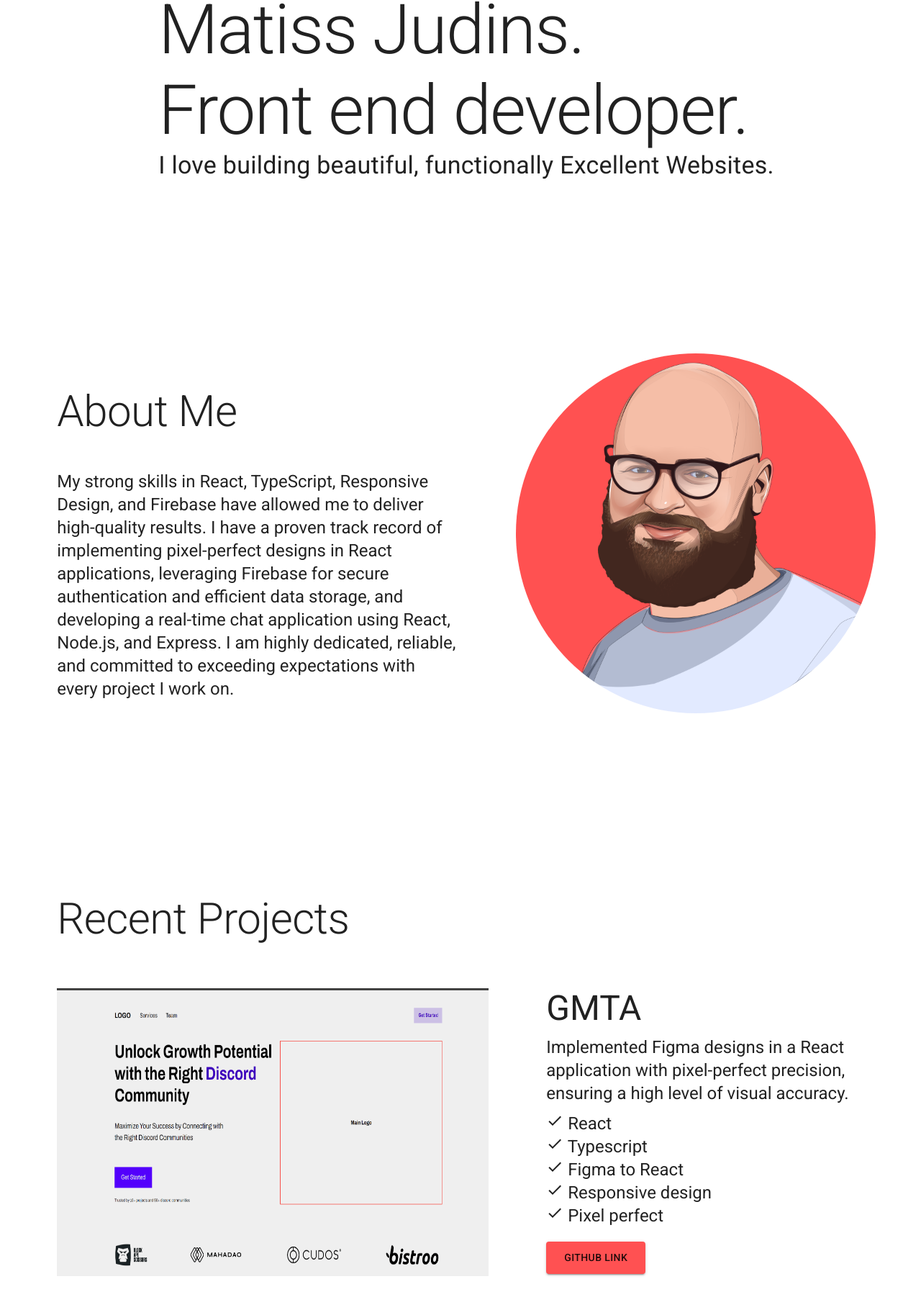
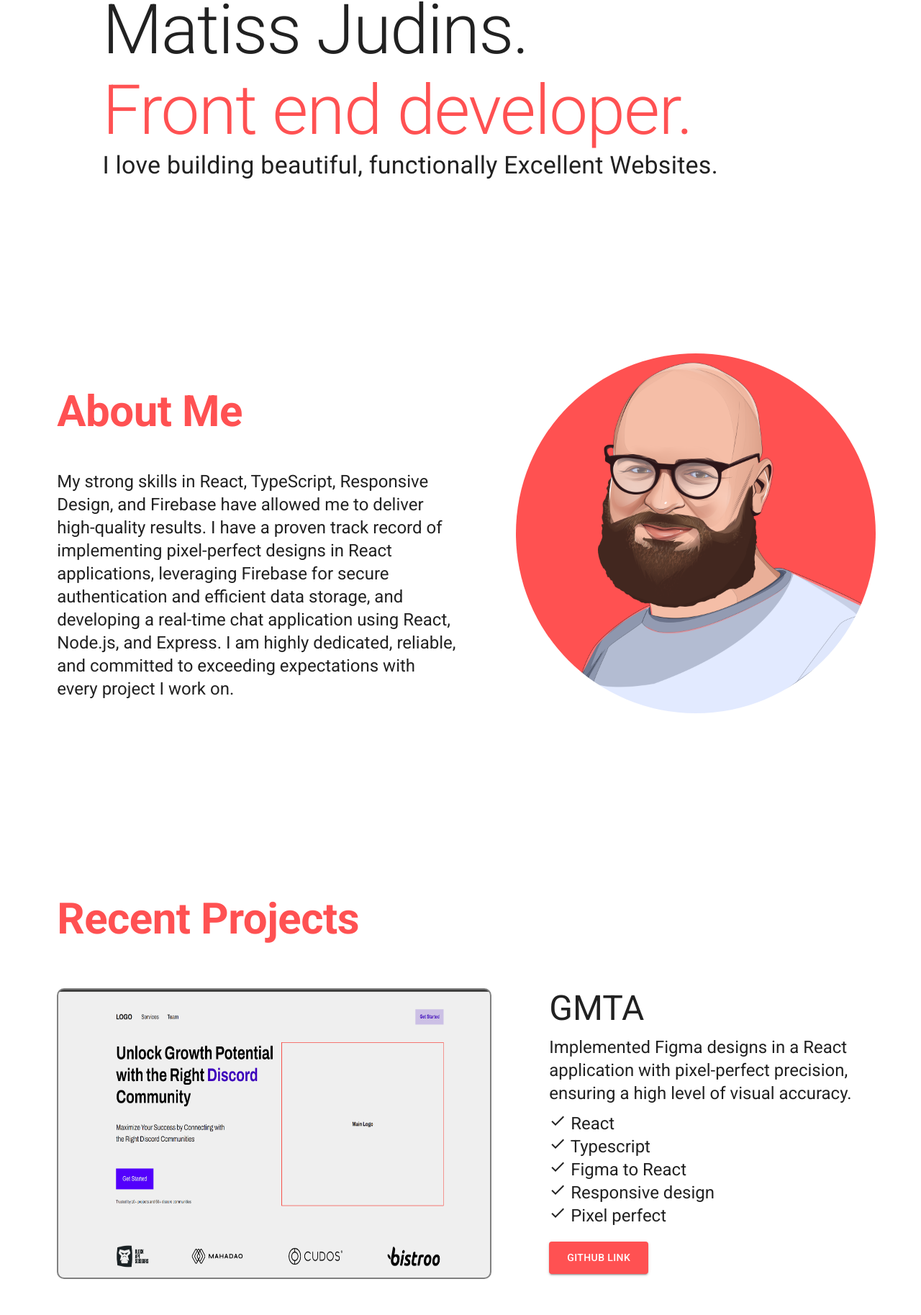
Before and after one commit to Matiss1337/portfolio, a React (Vite) app: page / in a window 1280 px wide. Shown: the part 269-2096 px from the top of the page at 72% size. Built offline with nearby package versions, Linux system fonts and the light colour scheme.

Commit message:
css done

```diff
--- a/src/App.tsx
+++ b/src/App.tsx
@@ -8,7 +8,10 @@ import RightSideBar from './components/RightSideBar'
 import Footer from './components/Footer';
 
 
+
 function App() {
+console.log("Hello, My Name is Matiis, but you can call me Matt, this site was built with React, TS and Materia-ui on VITE base.")
+
   const [mode, setMode] = useState('light')
 
   const darkTheme = createTheme({
@@ -16,6 +19,7 @@ function App() {
       mode: mode
     }
   })
+
 
   return (
     <ThemeProvider theme={darkTheme}>
--- a/src/components/AboutMe.tsx
+++ b/src/components/AboutMe.tsx
@@ -4,14 +4,14 @@ import MyPhoto from "../assets/MyPhoto.png"
 
 
 
-const AboutMe = () => {
+const AboutMe = ({}) => {
   return (
     <Stack flexDirection="row"
-    sx={{display: 'flex', maxWidth: {xs: "80%", sm: "80%", md: "80%", lg: "90%", xl: "100%"},
+    sx={{display: 'flex', width: {xs: "80%", sm: "80%", md: "80%", lg: "90%", xl: "80%"},
     flexDirection: {xs: "column-reverse", sm: "column-reverse", md: "column-reverse", lg: "row", xl: "row"
             }}}>
         <Box>
-        <Typography variant="h2"
+        <Typography variant="h2" color="#ff5152" fontWeight="bold"
         sx={{p:"45px", pl:"0"}}>About Me</Typography>
         <Typography variant="h5"
         sx={{pr:"80px"}}>My strong skills in React, TypeScript, Responsive Design, and Firebase have allowed me to deliver high-quality results. I have a proven track record of implementing pixel-perfect designs in React applications, leveraging Firebase for secure authentication and efficient data storage, and developing a real-time chat application using React, Node.js, and Express. I am highly dedicated, reliable, and committed to exceeding expectations with every project I work on.
--- a/src/components/Footer.tsx
+++ b/src/components/Footer.tsx
@@ -1,12 +1,12 @@
 import React from 'react'
-import {Box, Stack, Typography} from "@mui/material";
-import Divider from '@mui/material/Divider';
+import {Stack, Typography} from "@mui/material";
+
 
 
 const Footer = () => {
   return (
     <Stack bgcolor="#ff5152" height={120} mt="60px" alignItems="center" justifyContent="center">
-<Typography variant="h5" mt="60px" textAlign="center"> Designed & built by Matiss Judins 2023  </Typography>
+<Typography color="White" variant="h5" mt="60px" mb="60px"  textAlign="center"> Designed & built by Matiss Judins 2023  </Typography>
     </Stack>
   )
 }
--- a/src/components/Form.tsx
+++ b/src/components/Form.tsx
@@ -1,4 +1,4 @@
-import React, {useState} from 'react'
+import React from 'react'
 import {Box, Stack, Typography} from "@mui/material";
 import TextField from '@mui/material/TextField';
 import Button from '@mui/material/Button';
@@ -8,12 +8,14 @@ const Form = () => {
 
   return (
     <Stack justifyContent="center"  mt="80px" sx={{
-    alignSelf: {xs: "flex-start", sm: "center", md: "center", lg: "center", xl: "center"}
+    alignSelf: {xs: "center", sm: "center", md: "center", lg: "center", xl: "center"}
     }}>
         <Stack alignItems="center" width="fit-content">
-        <Typography variant="h3" textAlign="center" pb="20px"> Contact Me </Typography>
+        <Typography variant="h3" textAlign="center" pb="20px" color="#ff5152" fontWeight="bold"> Contact Me </Typography>
         <form action="https://formsubmit.co/matissj1337@gmail.com" method="POST">
-        <Box flexDirection="column" display="flex" width="100%" >
+        <Box flexDirection="column" display="flex" sx={{
+          width: {xs: "300px", sm: "400px", md: "600px", lg: "600px", xl: "600px"}
+        }} >
             <Stack sx={{flexDirection: {
               xs: "column", sm: "column", md: "row", lg: "row", xl: "row"
             }}} pb="20px">
@@ -44,7 +46,7 @@ const Form = () => {
             multiline
             rows={4}
           />
-          <Button sx={{bgcolor:"#ff5152"}} variant="contained" endIcon={<SendIcon />} type="submit">
+          <Button sx={{bgcolor:"#ff5152", color:"White"}} variant="contained" endIcon={<SendIcon />} type="submit">
             Send
           </Button>
         </Box>
--- a/src/components/Hi.tsx
+++ b/src/components/Hi.tsx
@@ -4,13 +4,13 @@ import {Box, Stack, Typography} from "@mui/material";
 
 const Hi = () => {
   return (
-    <Stack sx={{ display: 'flex', maxWidth: {xs: "40%", sm: "50%", md: "70%", lg: "100%", xl: "100%"},
-    alignItems: {xs: "center", sm: "center", md: "center", lg: "flex-start", xl: "flex-start"}
+    <Stack sx={{ justifyContent:"start", width:"80%"
+
     }}>
         <Box pt={14} mb={30}>
             <Typography variant="h4">Hi, My name is</Typography>
             <Typography variant="h1">Matiss Judins.</Typography>
-            <Typography variant="h1">Front end developer.</Typography>
+            <Typography color="#ff5152" variant="h1">Front end developer.</Typography>
         <Typography variant="h4"> I love building beautiful, functionally Excellent Websites.</Typography>
          </Box>
 
--- a/src/components/Main.tsx
+++ b/src/components/Main.tsx
@@ -12,7 +12,7 @@ const Main = () => {
   return (
     <Box flex={11} height="100%" >
       <Stack alignItems="center" bgcolor={"background.default"} color={"text.primary"}>
-      <Stack alignItems="center" mt="100px" bgcolor={"background.default"} color={"text.primary"} max-width="1200px">
+      <Stack alignItems="center" mt="100px" bgcolor={"background.default"} color={"text.primary"}>
         <Hi/>
         <AboutMe/>
         <Projects/>
--- a/src/components/Projects.tsx
+++ b/src/components/Projects.tsx
@@ -13,12 +13,12 @@ import CheckOutlinedIcon from '@mui/icons-material/CheckOutlined';
 const Projects = () => {
   return (
     <Stack flexDirection="column"
-    sx={{display: 'flex', maxWidth: {xs: "80%", sm: "80%", md: "80%", lg: "90%", xl: "100%"},
+    sx={{display: 'flex', width: {xs: "80%", sm: "80%", md: "80%", lg: "90%", xl: "80%"},
     }}
     >
               <Box>
 
-        <Typography variant="h2"
+        <Typography variant="h2" color="#ff5152" fontWeight="bold"
         sx={{p:"50px", pl:"0", mt:"200px"}}>Recent Projects</Typography>
          </Box>
 
@@ -26,7 +26,9 @@ const Projects = () => {
             }}} mb="140px" mt="10px">
                      <Box
         component="img"
-        sx={{
+        sx={{ bgcolor:"grey",
+        padding:"2px",
+        borderRadius:"10px",
           mr: {xs: "0", sm: "0", md: "0", lg: "80px", xl: "80px"},
           mt: {xs: "80px", sm: "80px", md: "80px", lg: "0px", xl: "0px"},
           height: {xs: "200px", sm: "200px", md: "400px", lg: "400px", xl: "400px"},
@@ -45,7 +47,7 @@ const Projects = () => {
             <Typography variant="h5"><CheckOutlinedIcon/> Figma to React</Typography>
             <Typography variant="h5"><CheckOutlinedIcon/> Responsive design</Typography>
             <Typography variant="h5"><CheckOutlinedIcon/> Pixel perfect</Typography>
-            <Button sx={{p:"10px 25px 10px 25px", mt:"20px", bgcolor:"#ff5152",':hover': { bgcolor: '#ff7374',}}} variant="contained" href="https://github.com/Matiss1337/GMTA"
+            <Button sx={{p:"10px 25px 10px 25px", mt:"20px", bgcolor:"#ff5152", color:"White", ':hover': { bgcolor: '#ff7374',}}} variant="contained" href="https://github.com/Matiss1337/GMTA"
             color="inherit" target="_blank">Github Link</Button>
 
             </Box>
@@ -60,6 +62,9 @@ const Projects = () => {
                      <Box
         component="img"
         sx={{
+          bgcolor:"grey",
+        padding:"2px",
+        borderRadius:"10px",
           mr: {xs: "0", sm: "0", md: "0", lg: "80px", xl: "80px"},
           mt: {xs: "80px", sm: "80px", md: "80px", lg: "0px", xl: "0px"},
           height: {xs: "200px", sm: "200px", md: "400px", lg: "400px", xl: "400px"},
@@ -78,7 +83,7 @@ const Projects = () => {
             <Typography variant="h5"><CheckOutlinedIcon/> Authentication</Typography>
             <Typography variant="h5"><CheckOutlinedIcon/> Firebase DB</Typography>
             <Typography variant="h5"><CheckOutlinedIcon/> Image Storage</Typography>
-            <Button sx={{p:"10px 25px 10px 25px", mt:"20px", bgcolor:"#ff5152",':hover': { bgcolor: '#ff7374',}}} variant="contained" href="https://github.com/Matiss1337/React-Firebase-CRUD-Auth-DB-Context-Router"
+            <Button sx={{p:"10px 25px 10px 25px", mt:"20px", bgcolor:"#ff5152", color:"White",':hover': { bgcolor: '#ff7374',}}} variant="contained" href="https://github.com/Matiss1337/React-Firebase-CRUD-Auth-DB-Context-Router"
             color="inherit" target="_blank">Github Link</Button>
             </Box>
          </Stack>
@@ -91,6 +96,9 @@ const Projects = () => {
                      <Box
         component="img"
         sx={{
+          bgcolor:"grey",
+        padding:"2px",
+        borderRadius:"10px",
           mr: {xs: "0", sm: "0", md: "0", lg: "80px", xl: "80px"},
           mt: {xs: "80px", sm: "80px", md: "80px", lg: "0px", xl: "0px"},
           height: {xs: "200px", sm: "200px", md: "400px", lg: "400px", xl: "400px"},
@@ -108,7 +116,7 @@ const Projects = () => {
             <Typography variant="h5"><CheckOutlinedIcon/>Typescript</Typography>
             <Typography variant="h5"><CheckOutlinedIcon/>Material-ui</Typography>
             <Typography variant="h5"><CheckOutlinedIcon/>Responsive design</Typography>
-            <Button sx={{p:"10px 25px 10px 25px", mt:"20px", bgcolor:"#ff5152",':hover': { bgcolor: '#ff7374',}}} variant="contained" href="https://github.com/Matiss1337/Chat-App"
+            <Button sx={{p:"10px 25px 10px 25px", mt:"20px", bgcolor:"#ff5152", color:"White",':hover': { bgcolor: '#ff7374',}}} variant="contained" href="https://github.com/Matiss1337/Chat-App"
              color="inherit" target="_blank">Github Link</Button>
             </Box>
          </Stack>
--- a/src/components/RightSideBar.tsx
+++ b/src/components/RightSideBar.tsx
@@ -22,12 +22,8 @@ function RightSidebar() {
     <Box flex={0.5} pr="25px" sx={{display: {xs: "none", sm: "none", md: "none", lg: "none", xl: "block"}}}>
       <Box position="fixed" display="flex" alignItems="end" justifyContent="center" height="100%">
         <List>
-          <ListItem >
-            <ListItemButton>
-              <ListItemIcon>
+          <ListItem sx={{ml:"14px"}}>
                 <StyledTypography sx={{textOrientation: 'sideways', writingMode: 'vertical-lr'}} variant="h5" color="#ff5152">Matissj1337@gmail.com </StyledTypography>
-              </ListItemIcon>
-            </ListItemButton>
           </ListItem>
             <ListItem>
               <StyledListItemIcon>
```
Also changed, not shown: src/components/Nav.tsx (+10 -5 lines).
